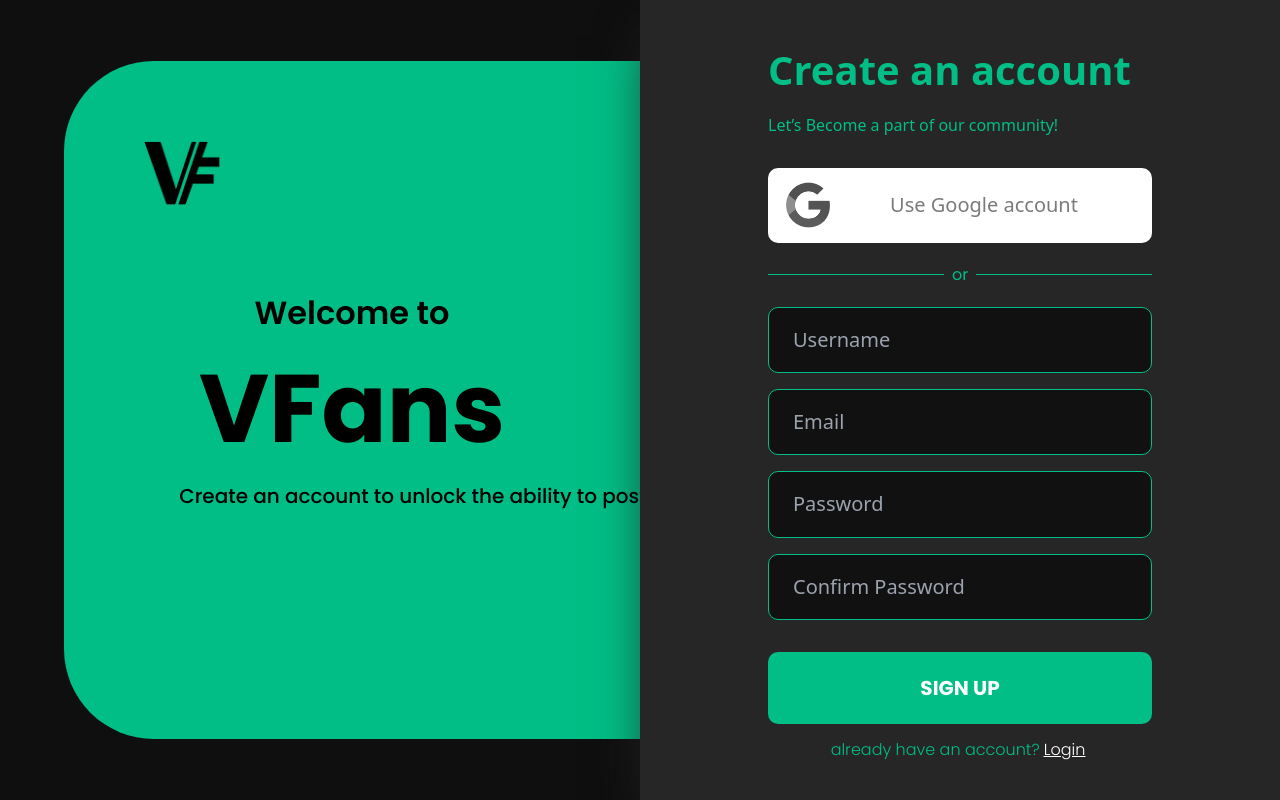
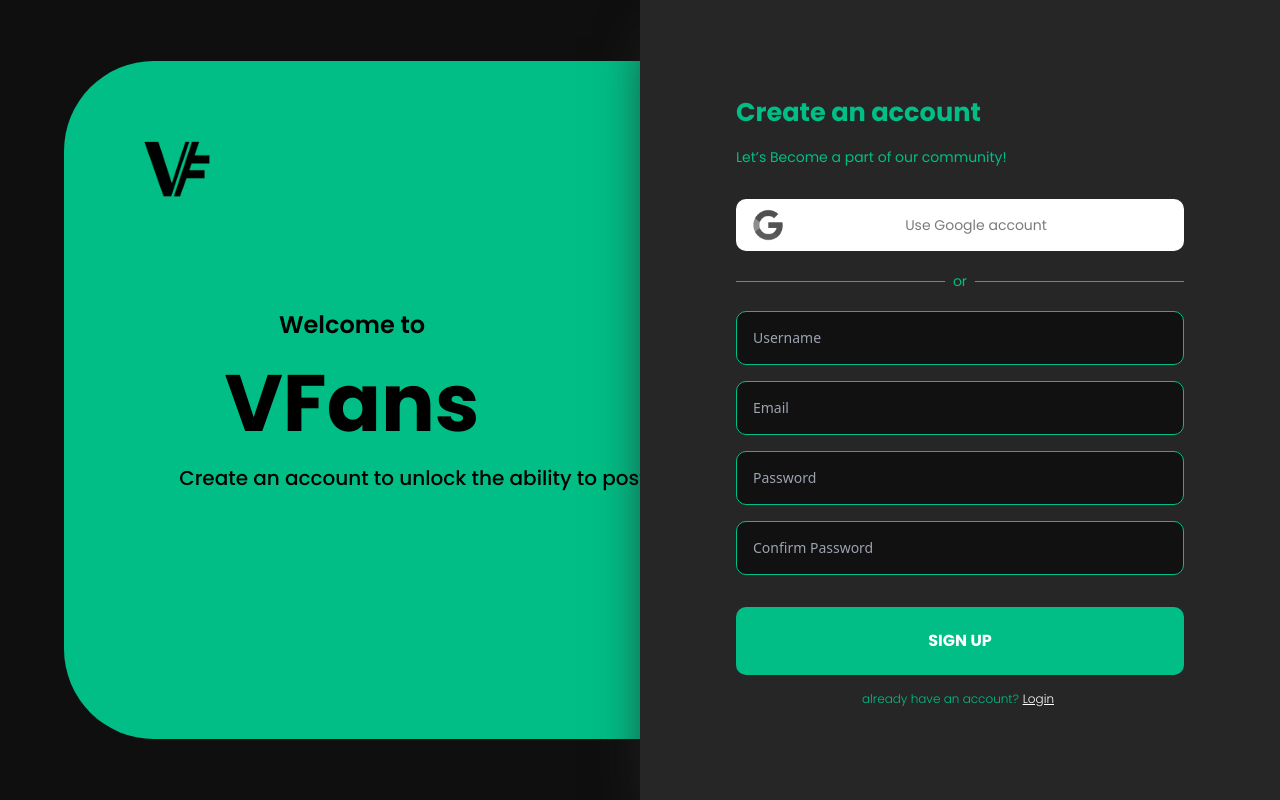
Before and after one commit to Mikiqueen0/VFans, a React (Vite) app: page /signup in a window 1280 px wide. Built offline with nearby package versions, Linux system fonts and the light colour scheme.

Commit message:
fix login+signup page size

```diff
--- a/src/pages/Home.jsx
+++ b/src/pages/Home.jsx
@@ -368,6 +368,34 @@
                                         >
                                             <img src="./assets/images/setting.png" alt="setting" className="inline-flex h-5 mr-2"/>
                                         Setting
+                                        </a>
+                                    )}
+                                    </Menu.Item>
+                                    <Menu.Item>
+                                    {({ active }) => (
+                                        <a
+                                        href="/Login"
+                                        className={classNames(
+                                            active ? 'bg-dark-background text-opacity-90' : 'text-opacity-[78%]',
+                                            'block px-4 py-2 text-sm font-poppins text-white'
+                                        )}
+                                        >
+                                            <img src="" alt="login" className="inline-flex h-5 mr-2"/>
+                                        Login
+                                        </a>
+                                    )}
+                                    </Menu.Item>
+                                    <Menu.Item>
+                                    {({ active }) => (
+                                        <a
+                                        href="/Signup"
+                                        className={classNames(
+                                            active ? 'bg-dark-background text-opacity-90' : 'text-opacity-[78%]',
+                                            'block px-4 py-2 text-sm font-poppins text-white'
+                                        )}
+                                        >
+                                            <img src="" alt="signup" className="inline-flex h-5 mr-2"/>
+                                        Sign up
                                         </a>
                                     )}
                                     </Menu.Item>
--- a/src/pages/SignUp.jsx
+++ b/src/pages/SignUp.jsx
@@ -3,50 +3,50 @@
     return (
         <div className="bg-darkest-black h-full w-full min-h-[100vh] grid grid-rows-4 xl:grid-cols-2 xl:grid-rows-1 gap-0">
             <section className="bg-emerald-green row-span-1 xl:col-span-1 bottom-0 top-0 left-0 right-0 h-auto xl:rounded-bl-[90px] xl:rounded-tl-[90px] xl:ml-[4rem] xl:my-[3.8rem]">
-                <a href="/" className="xl:mt-20 xl:ml-20 mt-14 ml-14 absolute">
-                    <img src="../assets/images/black-vfans.png" alt="vfans" className="xl:h-[4rem] h-[3rem]"/>
+                <a href="/" className="xl:mt-20 xl:ml-20 mt-8 ml-8 absolute">
+                    <img src="../assets/images/black-vfans.png" alt="vfans" className="xl:h-[3.5rem] h-[2.5rem]"/>
                 </a>
                 <div className="flex flex-col text-center text-nowrap w-auto h-full justify-center mx-[20%]">
-                    <h1 className="font-poppins font-semibold xl:text-[2rem] text-[1.5rem]">
+                    <h1 className="font-poppins font-semibold xl:text-[1.5rem] text-[1.25rem]">
                         Welcome to
                     </h1>
-                    <h1 className="font-poppins font-bold xl:text-[6rem] text-[4.5rem]">
+                    <h1 className="font-poppins font-bold xl:text-[5rem] text-[3.25rem]">
                         VFans
                     </h1>
-                    <h1 className="font-poppins font-medium xl:text-[1.25rem] text-[1rem]">
+                    <h1 className="font-poppins font-medium xl:text-[1.25rem] text-[0.8rem]">
                         Create an account to unlock the ability to post content and engage in conversations!
                     </h1>
                 </div>
             </section>
-            <section className="bg-primary flex items-center justify-center row-span-3 xl:col-span-1 text-wrap bottom-0 top-0 left-0 right-0 px-[8rem] shadow-2xl shadow-primary">
-                <div  className="w-full max-w-[700px]">
-                    <h1 className="font-poppinss text-emerald-green font-bold text-[2.5rem]">
+            <section className="bg-primary flex items-center justify-center row-span-3 xl:col-span-1 text-wrap bottom-0 top-0 left-0 right-0 px-[6rem] shadow-2xl shadow-primary">
+                <div  className="w-full max-w-[550px]">
+                    <h1 className="font-poppins text-emerald-green font-bold text-[1.6rem]">
                         Create an account
                     </h1>
-                    <p className="font-poppinss text-emerald-green font-medium text-base mt-[16px]">
+                    <p className="font-poppins text-emerald-green font-normal text-sm mt-[16px]">
                         Let’s Become a part of our community!
                     </p>
-                    <button className="bg-white rounded-[10px] w-full h-[75px] flex items-center justify-between mt-8 px-4">
-                        <img src="../assets/images/google.png" alt="google" className="size-12" />
-                        <p className="font-poppinss text-[#7B7B7B] text-[1.25rem] p-6">
+                    <button className="bg-white rounded-[10px] w-full h-[52px] flex items-center justify-between mt-8 px-4">
+                        <img src="../assets/images/google.png" alt="google" className="size-8" />
+                        <p className="font-poppins text-[#7B7B7B] text-sm p-6">
                             Use Google account
                         </p>
                         <div></div>
                     </button>
                     <div className="flex items-center gap-2 my-5">
                         <div className="flex-grow bg-emerald-green h-[1.35px]"></div>
-                        <div className="font-poppins text-emerald-green">or</div>
+                        <div className="font-poppins text-emerald-green text-sm">or</div>
                         <div className="flex-grow bg-emerald-green h-[1.35px]"></div>
                     </div>
                     <form action="">
                         <div className="flex flex-col gap-4 h-auto">
-                            <input type="text" placeholder="Username" className="font-poppinss text-xl font-extralight placeholder-[##7B7B7B] text-white bg-dark-field border-[0.5px] border-emerald-green rounded-[10px] py-5 px-6 focus:outline-none"/>
-                            <input type="text" placeholder="Email" className="font-poppinss text-xl font-extralight placeholder-[##7B7B7B] text-white bg-dark-field border-[0.5px] border-emerald-green rounded-[10px] py-5 px-6 focus:outline-none"/>
-                            <input type="password" placeholder="Password" className="font-poppinss text-xl font-extralight placeholder-[##7B7B7B] text-white bg-dark-field border-[0.5px] border-emerald-green rounded-[10px] py-5 px-6 focus:outline-none"/>
-                            <input type="password" placeholder="Confirm Password" className="font-poppinss font-extralight text-xl placeholder-[##7B7B7B] text-white bg-dark-field border-[0.5px] border-emerald-green rounded-[10px] py-5 px-6 focus:outline-none"/>
+                            <input type="text" placeholder="Username" className="font-poppinss text-sm font-extralight placeholder-[##7B7B7B] text-white bg-dark-field border-[0.5px] border-emerald-green rounded-[10px] py-4 px-4 focus:outline-none"/>
+                            <input type="text" placeholder="Email" className="font-poppinss text-sm font-extralight placeholder-[##7B7B7B] text-white bg-dark-field border-[0.5px] border-emerald-green rounded-[10px] py-4 px-4 focus:outline-none"/>
+                            <input type="password" placeholder="Password" className="font-poppinss text-sm font-extralight placeholder-[##7B7B7B] text-white bg-dark-field border-[0.5px] border-emerald-green rounded-[10px] py-4 px-4 focus:outline-none"/>
+                            <input type="password" placeholder="Confirm Password" className="font-poppinss text-sm font-extralight placeholder-[##7B7B7B] text-white bg-dark-field border-[0.5px] border-emerald-green rounded-[10px] py-4 px-4 focus:outline-none"/>
                         </div>
-                        <button type="submit" className="font-poppins text-xl text-white font-bold bg-emerald-green w-full xl:mt-8 mt-6 xl:py-6 py-5 rounded-[10px]">SIGN UP</button>
-                        <p className="font-poppins font-light text-base text-emerald-green mt-4 text-center">already have an account?
+                        <button type="submit" className="font-poppins text-base text-white font-bold bg-emerald-green w-full xl:mt-8 mt-6 xl:py-6 py-4 rounded-[10px]">SIGN UP</button>
+                        <p className="font-poppins font-light text-xs text-emerald-green mt-4 text-center">already have an account?
                             <span className="text-white underline m-1">
                                 <a href="/login">Login</a>
                             </span>
```
Also changed, not shown: src/pages/Login.jsx (+16 -16 lines).
